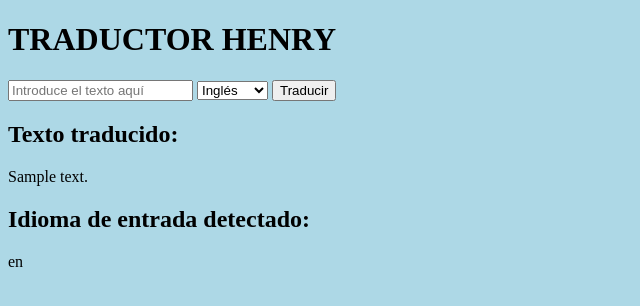
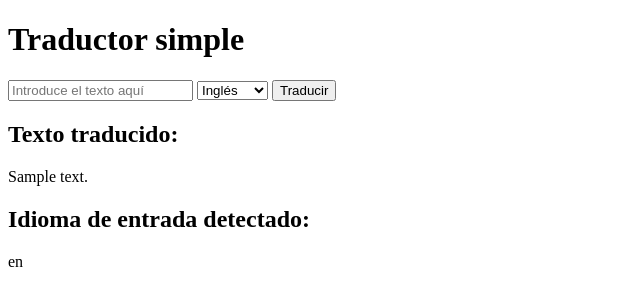
Before and after one commit to heferohe/trabajo2, a Flask app: template templates/home.html in a window 1280 px wide. Shown: the top 306 px of the page, without its empty margins (0-640 px from the left). Run offline with Flask 3, Linux system fonts and the light colour scheme; the template is opened without the code that fills it: most values are stand-ins (such as "Sample title", 1, 10 or a date in 2020).

Commit message:
Update home.html

```diff
--- a/templates/home.html
+++ b/templates/home.html
@@ -2,12 +2,10 @@
 <html>
 <head>
     <title>Traductor</title>
-    <body style="background-color: LightBlue;">
 </head>
 <body>
 
-    <h1>TRADUCTOR HENRY</h1>
-
+    <h1>Traductor simple</h1>
     <form method="POST">
         <input type="text" name="text" placeholder="Introduce el texto aquí" required>
         <select name="language">
```
